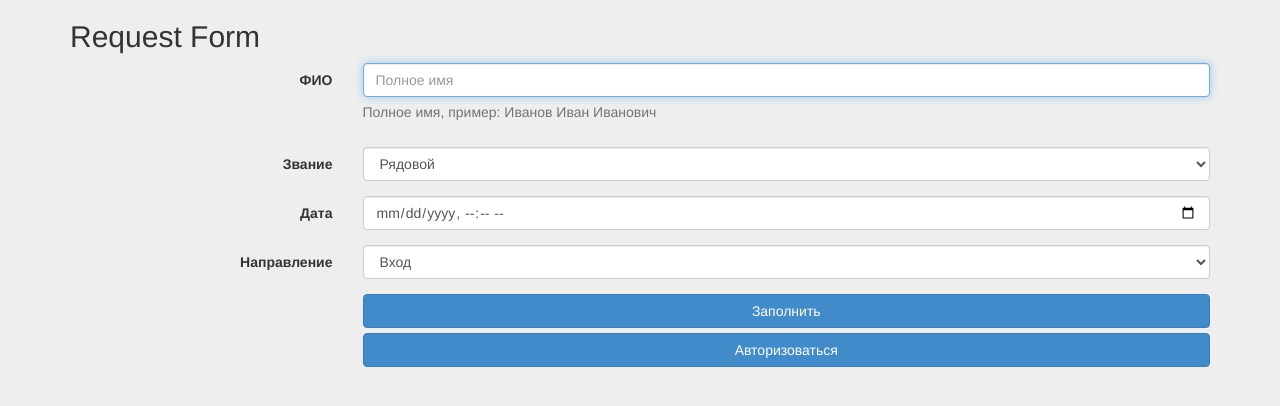
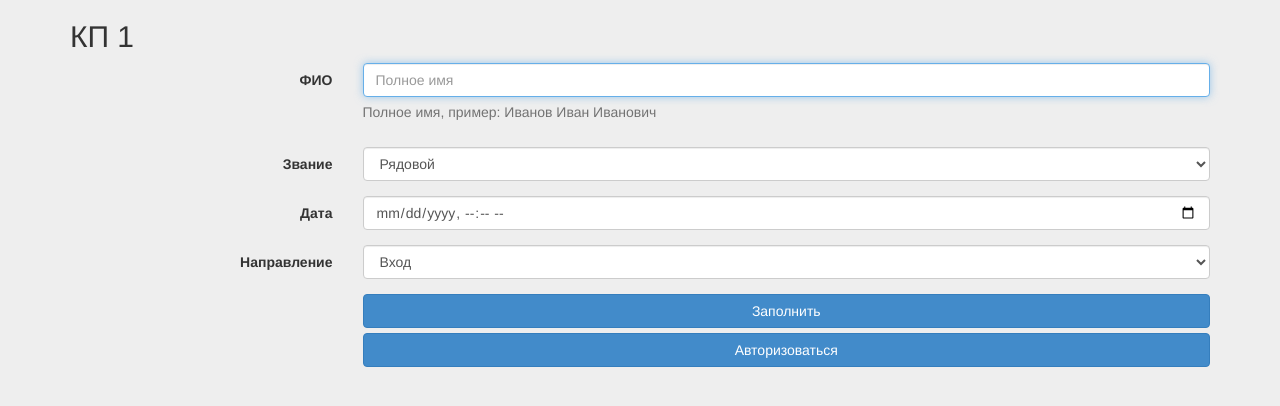
Before and after one commit to Biorn58/1, a plain HTML site: page index.html in a window 1280 px wide. Drawn offline with nearby package versions, Linux system fonts and the light colour scheme.

Commit message:
Update index.html
1

```diff
--- a/index.html
+++ b/index.html
@@ -40,7 +40,7 @@
 <body>
     <div class="container">
         <form class="form-horizontal" id="myForm">
-            <h2>Request Form</h2>
+            <h2>КП 1</h2>
             <div class="form-group">
                 <label for="name" class="col-sm-3 control-label">ФИО</label>
                 <div class="col-sm-9">
```
